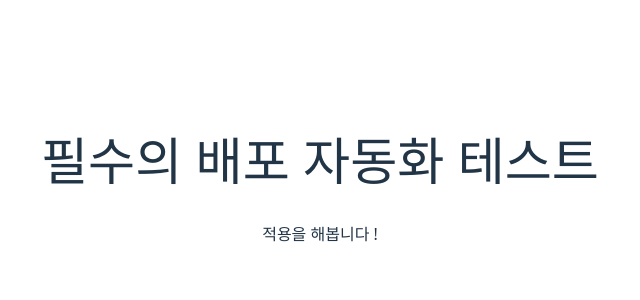
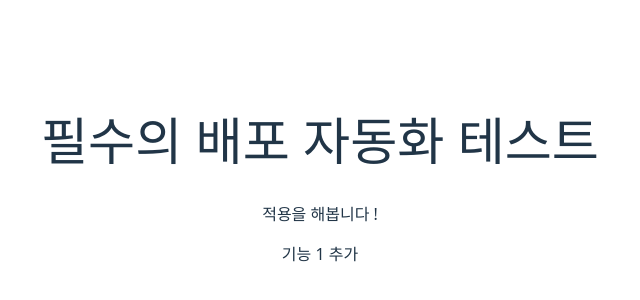
Before and after one commit to p1su-deploy-test/deploy-test, a React (Vite) app: page / in a window 1280 px wide. Shown: the part 220-520 px from the top of the page, without its empty margins (320-960 px from the left). Built offline with nearby package versions, Linux system fonts and the light colour scheme.

Commit message:
feat: 기능 1 추가

```diff
--- a/src/App.jsx
+++ b/src/App.jsx
@@ -5,6 +5,7 @@ function App() {
     <>
       <h1>필수의 배포 자동화 테스트</h1>
       <p>적용을 해봅니다 ! </p>
+      <p>기능 1 추가</p>
     </>
   );
 }
```
